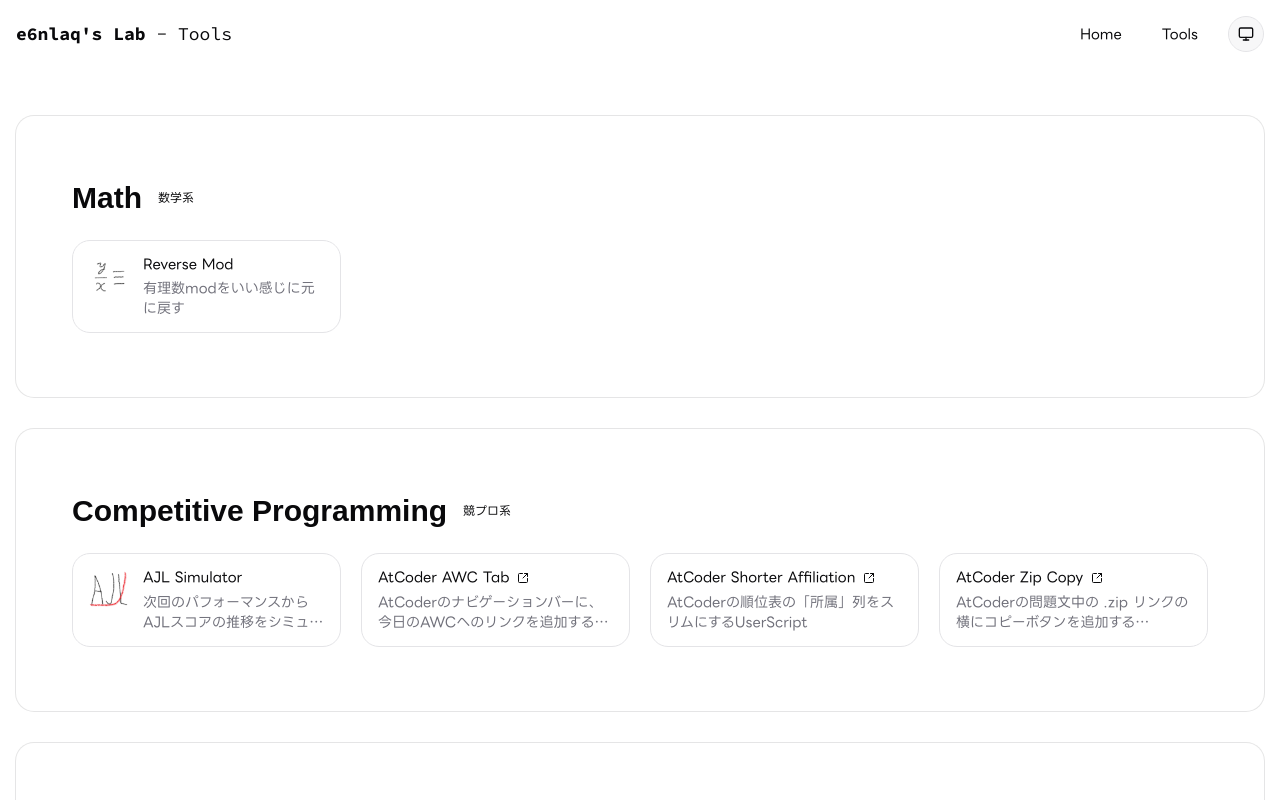
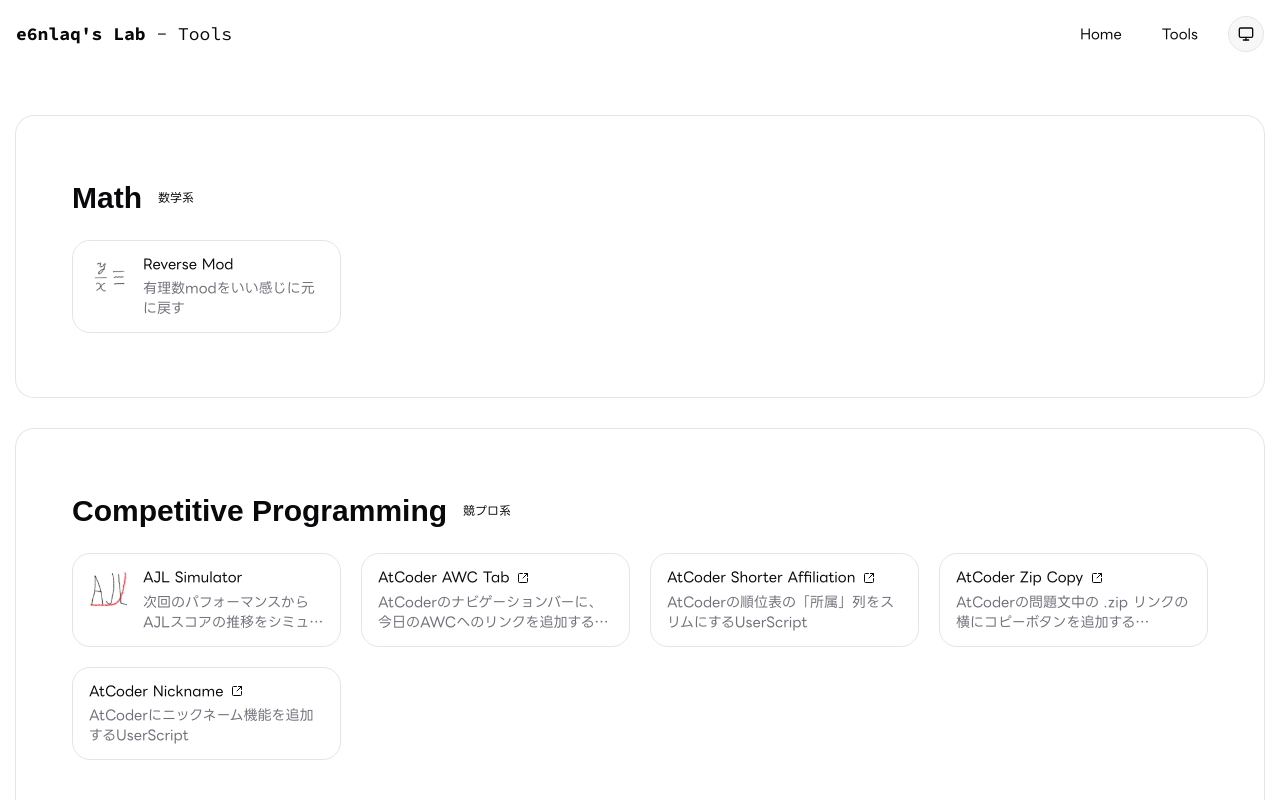
Before and after one commit to e6nlaq/website, a Next.js app: page /tools in a window 1280 px wide. Shown: the top 800 px of the page. Built offline with nearby package versions, Linux system fonts and the light colour scheme; a web font is replaced by a local one.

Commit message:
feat(tools): "AtCoder Nickname"追加

```diff
--- a/src/app/tools/page.tsx
+++ b/src/app/tools/page.tsx
@@ -134,6 +134,11 @@ export default function Tools() {
           description="AtCoderの問題文中の .zip リンクの横にコピーボタンを追加するUserScript"
           href="https://greasyfork.org/ja/scripts/575504-atcoder-zip-copy"
         />
+        <ToolItem
+          name="AtCoder Nickname"
+          description="AtCoderにニックネーム機能を追加するUserScript"
+          href="https://greasyfork.org/ja/scripts/599815-atcoder-nickname"
+        />
       </Store>
       <Store title="Maker" description="作成系">
         <ToolItem
```
